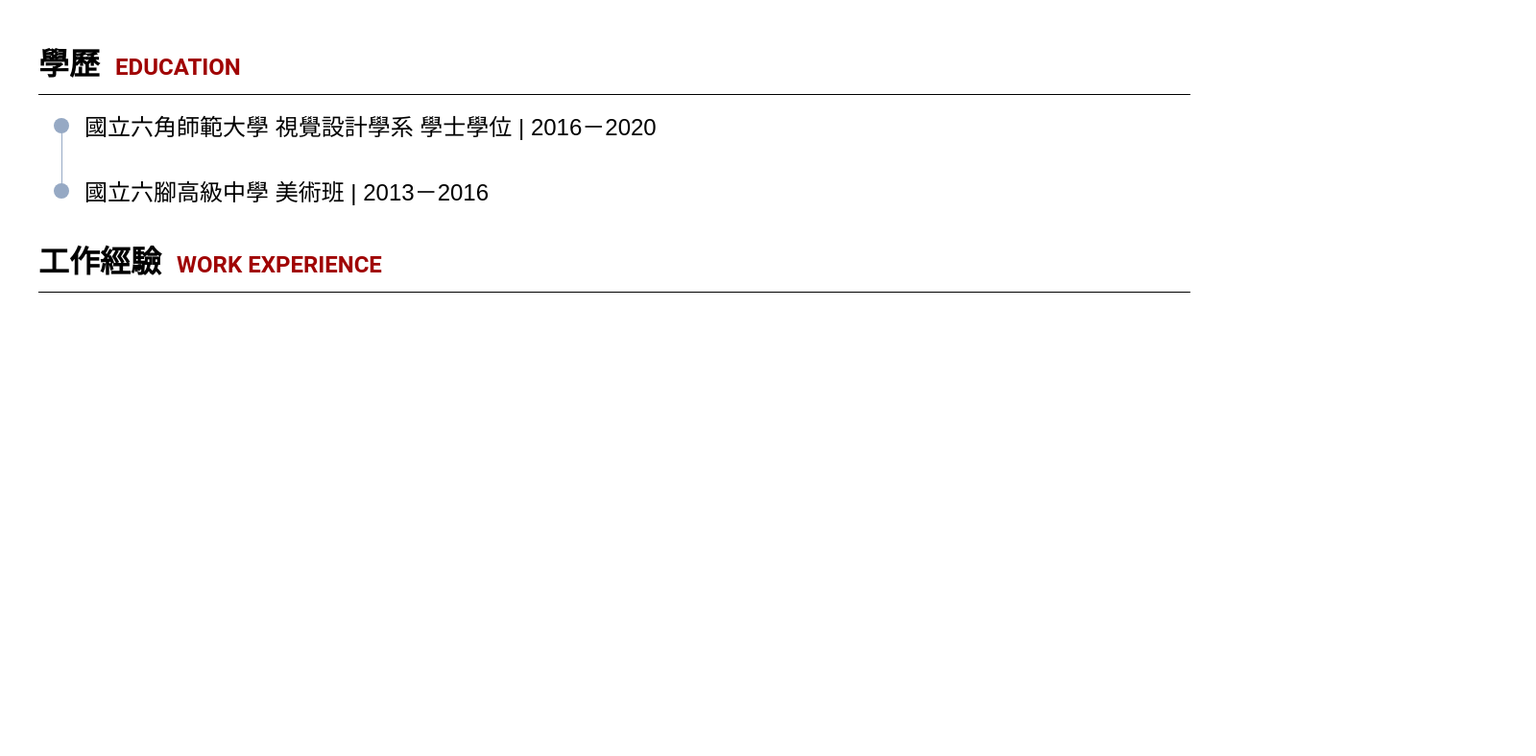
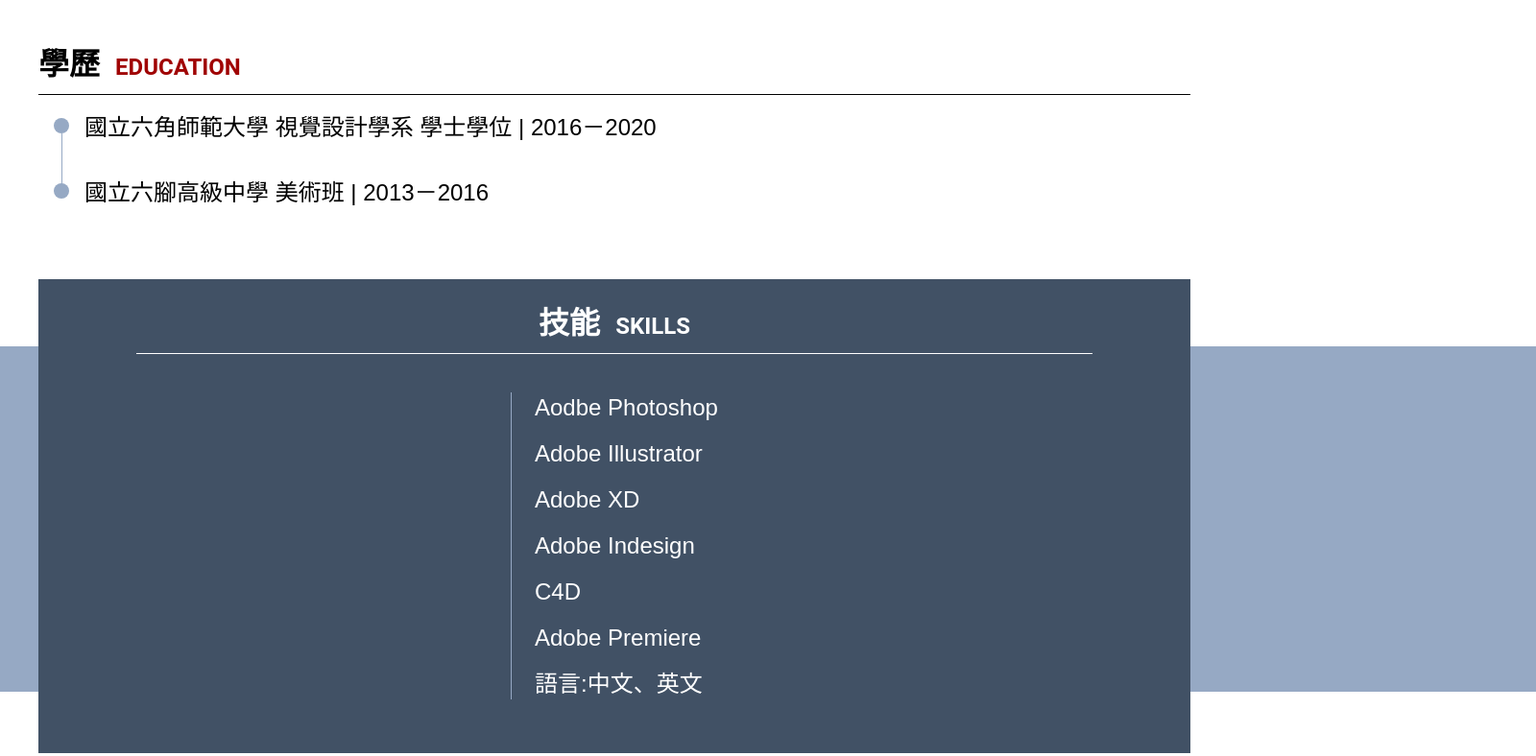
Before and after one commit to reiohuang/hex-livCourse, a plain HTML site: page week1-resume/index.html in a window 1280 px wide. Shown: the part 1011-1799 px from the top of the page at 96% size, 1600 px wide, since content can reach past the window. Before the commit the page ends 1332 px from the top, so only its background shows below. Drawn offline with Linux system fonts and the light colour scheme.

Commit message:
add skill

```diff
--- a/week1-resume/css/style.css
+++ b/week1-resume/css/style.css
@@ -71,6 +71,7 @@ box-sizing: border-box;
   color: #A00404;
   margin-left: 16px;
 }
+
 /* ----------------header---------------- */
 .header h1 {
   font-family: 'Andale Mono',sans-serif;
@@ -82,20 +83,19 @@ box-sizing: border-box;
 }
 .header img {
   display: block;
-  /* margin-bottom: 48px; */
 }
 /* ----------------profile---------------- */
-.pro_content {
+.pro-content {
   padding-left: 48px;
   /* 讓偽元素以 ul 做為定位點 */
   position: relative;
 }
-.pro_info {
+.pro-info {
   /* font-family: 'PingFang TC', sans-serif; */
   font-size: 24px;
   line-height: 36px;
 }
-.pro_info::before {
+.pro-info::before {
   content: "";
   /* 偽元素需設定成絕對位置 */
   position: absolute;
@@ -106,16 +106,15 @@ box-sizing: border-box;
   left: 16px;
   top: 8px;
 }
-.pro_info p {
+.pro-info p {
   padding-bottom: 24px;
 }
 /* ----------------education---------------- */
 .timeLine li {
   font-size: 24px;
   line-height: 36px;
-    margin-bottom: 32px;
+  padding-bottom: 32px;
   padding-left: 48px;
-    /* 讓偽元素以 ul 做為定位點 */
   position: relative;
 }
 .timeLine li::before {
@@ -131,6 +130,7 @@ box-sizing: border-box;
 }
 .timeLine {
   position: relative;
+  margin-bottom: 40px;
 }
 .timeLine::before {
   content: "";
@@ -138,11 +138,59 @@ box-sizing: border-box;
   position: absolute;
   width: 1px;
   background-color: #96A9C4;
-    top: 22px;
-    bottom: 22px;
+  /* 設定 top 0px, bottom 0px 時，線條會剛好撐滿整個 ul 的高度 36+32+36=104px */
+  /* 線條往下縮減到切圓下緣，8 + 16(圓直徑) = 24px */
+  top: 24px;
+  /* 線條往上縮減到切圓上緣，32(padding bottom) + 12 + 16(圓直徑) = 28px */
+  bottom: 56px;
   /* 線條對準圓心，往左 16（切圓周）+ 8（圓半徑）= 24px */
   left: 24px;
 }
 /* ----------------skills---------------- */
+.skill {
+  position: relative;
+  height: 494px;
+  background-color: #415165;
+  color: #FFFFFF;
+  margin-bottom: 72px;
+}
+.skill h2 {
+  width: 996px;
+  font-size: 32px;
+  font-weight: bold;
+  line-height: 45px;
+  text-align: center;
+  padding:24px 0 8px 0;
+  margin:0 auto 40px auto;
+  border-bottom: 1px solid #FFFFFF;
+}
+.skill span {
+  font-family: Roboto, sans-serif;
+  font-size: 24px;
+  line-height: 32px;
+  margin-left: 16px;
+}
+.skillList {
+  width: 216px;
+  padding-left: 24px;
+  border-left: 1px solid #96A9C4;
+	margin: 0 auto;
+}
+.skillListItem {
+  font-size: 24px;
+  line-height: 32px;
+  font-weight: lighter;
+  margin-bottom: 16px;
+}
+.skill::after {
+  content: "";
+  position: absolute;
+  width: 1920px;
+  height: 360px;
+  background-color: #96A9C4;
+  left: -360px;
+  top: 70px;
+  z-index: -1;
+}
 /* ----------------experience---------------- */
 /* ----------------contact---------------- */
--- a/week1-resume/index.html
+++ b/week1-resume/index.html
@@ -19,13 +19,15 @@
     <!-- --------------------- profile--------------------- -->
     <div class="profile container">
       <h2 class="title">個人資料<span>PROFILE</span></h2>
-      <ul class="pro_content">
-        <li class="pro_info mb-48">
+      <ul class="pro-content">
+        <li class="pro-info mb-48">
           <p>陳久安 Joanne Chen<br>1997-<br>應屆畢業生／接案設計師／UI 設計實習生</p>
           <p>UI 設計修行中／立志當斜槓青年<br>獨立接案，內容涵蓋：<br>品牌規劃、視覺設計、編輯設計、標準字、物件及印刷品設計等。</p>
         </li>
       </ul>
     </div>
+
+    <!-- --------------------- education--------------------- -->
     <div class="education container">
       <h2 class="title">學歷<span>EDUCATION</span></h2>
       <ul class="timeLine">
@@ -34,10 +36,27 @@
         <li>國立六腳高級中學 美術班 | 2013－2016</li>
       </ul>
     </div>
-    <div class="skill container"></div>
+
+    <!-- --------------------- skills--------------------- -->
+    <div class="skill container">
+      <h2>技能<span>SKILLS</span></h2>
+      <ul class="skillList">
+        <li class="skillListItem">Aodbe Photoshop</li>
+        <li class="skillListItem">Adobe Illustrator</li>
+        <li class="skillListItem">Adobe XD</li>
+        <li class="skillListItem">Adobe Indesign</li>
+        <li class="skillListItem">C4D</li>
+        <li class="skillListItem">Adobe Premiere</li>
+        <li class="skillListItem">語言:中文、英文</li>
+      </ul>
+    </div>
+
+    <!-- --------------------- experience--------------------- -->
     <div class="exp container">
       <h2 class="title">工作經驗<span>WORK EXPERIENCE</span></h2>
     </div>
+
+    <!-- --------------------- contact--------------------- -->
     <div class="contact container"></div>
   </div>
 </body>
```
Lines whose indentation alone changed are shown as unchanged.
